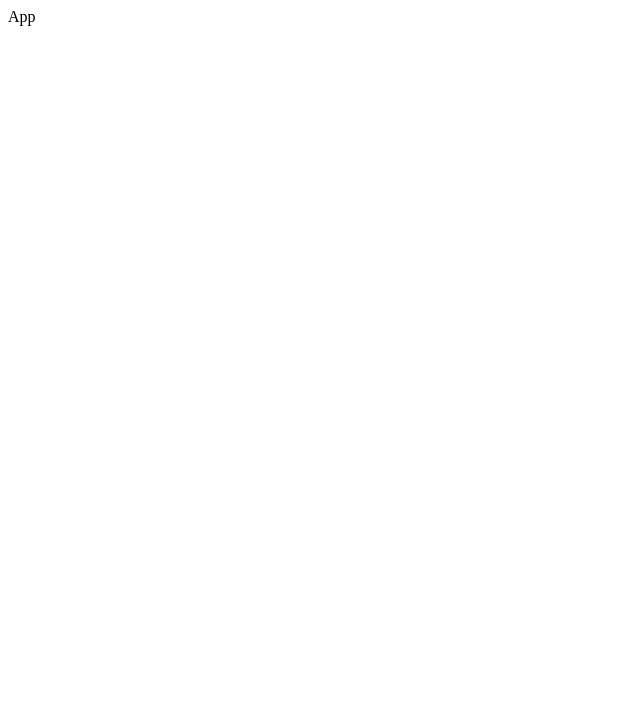
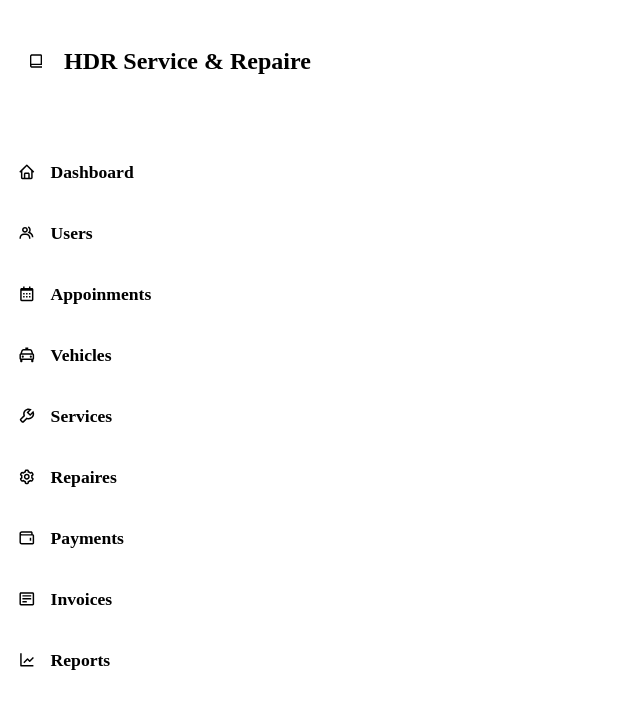
Before and after one commit to DamalR/ServiceStation, a React (Vite) app: page / in a window 1280 px wide. Shown: the top 708 px of the page, without its empty margins (0-640 px from the left). Built offline with nearby package versions, Linux system fonts and the light colour scheme.

Commit message:
create sidebar

```diff
--- a/package.json
+++ b/package.json
@@ -10,6 +10,7 @@
     "preview": "vite preview"
   },
   "dependencies": {
+    "@fortawesome/fontawesome-free": "^6.5.2",
     "react": "^18.2.0",
     "react-dom": "^18.2.0",
     "react-icons": "^5.2.1"
--- a/src/App.jsx
+++ b/src/App.jsx
@@ -1,8 +1,11 @@
 import React from 'react'
+import Sidebar from './components/Sidebar'
 
 const App = () => {
   return (
-    <div>App</div>
+    <div className='dashboard'>
+      <Sidebar/>
+    </div>
   )
 }
 
--- /dev/null
+++ b/src/components/Sidebar.jsx
@@ -0,0 +1,53 @@
+import React from 'react'
+import { BiBookAlt, BiHome,BiMessage,BiSolidReport,BiStats,BiTask,BiGroup,BiTaxi,BiCalendar,BiWrench,BiCog,BiDetail,BiWallet,BiLineChart } from 'react-icons/bi'
+import '../styles/sidebar.css';
+const Sidebar = () => {
+  return (
+    <div className='menu'>
+        <div className="logo">
+           <BiBookAlt/>
+           <h2>HDR Service & Repaire</h2>
+        </div>
+        <div className="menu-list">
+            <a href="#" className="item">
+                <BiHome/>
+                Dashboard
+            </a>
+            <a href="#" className="item">
+            <BiGroup/>
+                Users
+            </a>
+            <a href="#" className="item">
+            <BiCalendar/>
+                Appoinments
+            </a>
+            <a href="#" className="item">
+            <BiTaxi/>
+                Vehicles
+            </a>
+            <a href="#" className="item">
+            <BiWrench/>
+                Services
+            </a>
+            <a href="#" className="item">
+            <BiCog/>
+                Repaires
+            </a>
+            <a href="#" className="item">
+            <BiWallet/>
+                Payments
+            </a>
+            <a href="#" className="item">
+            <BiDetail/>
+                Invoices
+            </a>
+            <a href="#" className="item">
+            <BiLineChart/>
+                Reports
+            </a>
+        </div>
+    </div>
+  )
+}
+
+export default Sidebar
--- /dev/null
+++ b/src/styles/sidebar.css
@@ -0,0 +1,38 @@
+.menu{
+    display: flex;
+    flex-direction: column;
+    gap: 2.3rem;
+    height: 94vh;
+}
+.logo{
+    text-align: center;
+    padding: 20px;
+    color: black;
+    align-items: center;
+    display: flex;
+    gap: 20px;
+}
+.logo.icon{
+    font-size: 1.4rem;
+}
+.menu-list{
+    display: flex;
+    flex-direction: column;
+    gap: 20px;
+}
+.menu-list .item{
+    display: flex;
+    align-items: center;
+    gap: 15px;
+    font-size: 1.1rem;
+    text-decoration: none;
+    font-weight: 600;
+    padding: 10px;
+    border-radius: 10px;
+    transition: 0.3s ease-in-out;
+    color: black;
+}
+.menu-list .item:hover{
+    background: black;
+    color: white;
+}
```
Also changed, not shown: 1 other file (tests, documents, lock files or other folders).
